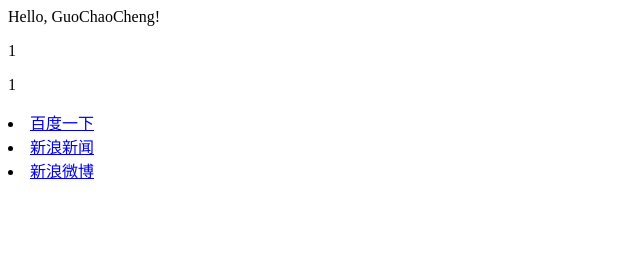
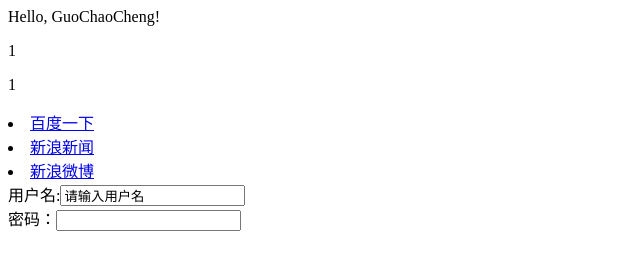
Before and after one commit to Guochaocheng/Calculation, a plain HTML site: page index.html in a window 1280 px wide. Shown: the whole page, without its empty margins (0-640 px from the left). Drawn offline with Linux system fonts and the light colour scheme.

Commit message:
Update index.html

```diff
--- a/index.html
+++ b/index.html
@@ -12,6 +12,13 @@ Hello, GuoChaoCheng!
   <LI><A href="http://www.baidu.com">百度一下</A> </LI>
   <LI><A href="http://dailynews.sina.com/gb/">新浪新闻</A></LI>
   <LI><A href="https://weibo.com/">新浪微博</A></LI>
+
+  <!--form之间的表单元素,是和服务器交互的数据内容-->
+  <form name="fm1" action="url" method="post|get" enctype="multipart/form-data">
+    用户名:<input type="text" name="uName" id="uName" value="请输入用户名"/><br/>
+    密码：<input type="password" name="uPwd" id="uPwd">
+  </form>
+
 </body>
 
 </html>
```
